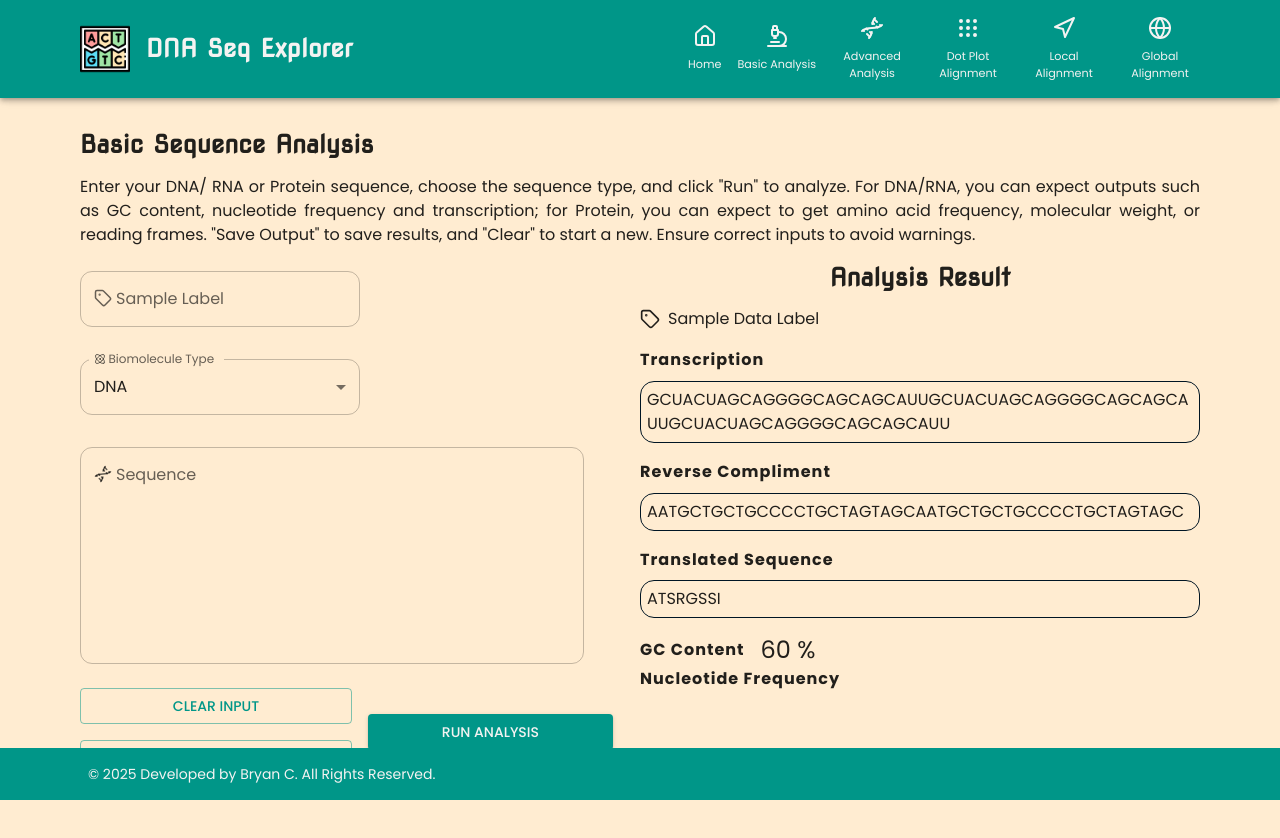
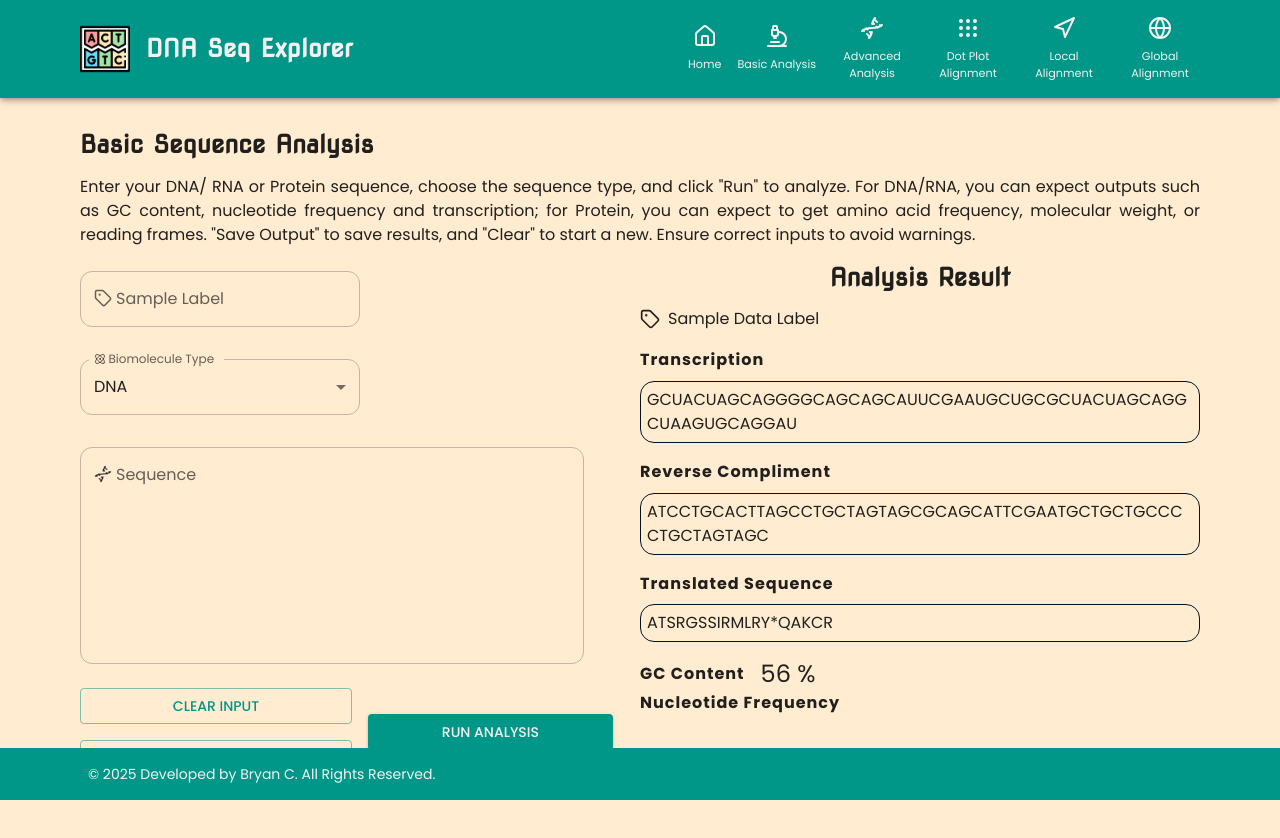
Before and after one commit to bryancastillo10/dna-seq-explorer, a React (Vite) app in the folder client/: page /basic in a window 1280 px wide. Shown: the top 838 px of the page. Built offline with nearby package versions, Linux system fonts and the light colour scheme.

Commit message:
🌐 feature: add dynamic data rendering

```diff
--- a/client/src/components/layout/OutputBasicAnalysisBlock.tsx
+++ b/client/src/components/layout/OutputBasicAnalysisBlock.tsx
@@ -1,6 +1,8 @@
 import { Box, Stack, Typography } from "@mui/material"
 import { Tag } from "lucide-react"
+
 import NucleotideBasicResult from "@/features/singleSeq/components/NucleotideBasicResult"
+import { mockDNAData } from "@/features/singleSeq/api/mockData"
 
 const OutputBasicAnalysisBlock = () => {
 
@@ -17,12 +19,13 @@ const OutputBasicAnalysisBlock = () => {
         <Typography variant="h3" textAlign="center">Analysis Result</Typography>
           <Stack flexDirection="row" alignItems="center" gap={1}>
             <Tag size={20}/>
-
             <Typography>
-              Sample Data Label
+              {mockDNAData.sampleLabel}
             </Typography>
           </Stack>
-          <NucleotideBasicResult/>
+          <NucleotideBasicResult
+            analysisResult={mockDNAData.data}
+          />
       </Box>
   )
 }
--- a/client/src/features/singleSeq/api/mockData.ts
+++ b/client/src/features/singleSeq/api/mockData.ts
@@ -1,5 +1,4 @@
-export const mockDNAData = [
-    {
+export const mockDNAData = {
      "sampleLabel": "Sample Data Label",
      "data": {
         "transcription": "GCUACUAGCAGGGGCAGCAGCAUUCGAAUGCUGCGCUACUAGCAGGCUAAGUGCAGGAU",
@@ -12,11 +11,11 @@ export const mockDNAData = [
             "A": 15
         },
         "translatedSequence": "ATSRGSSIRMLRY*QAKCR"
-    }}
-]
+    }
+}
 
-export const proteinMockData = [
-    {
+
+export const proteinMockData = {
     "sampleLabel": "Sample Protein Label",
     "data": {
         "aminoAcidSequence": "ATSRGSSIYTRMKNPEVDYQRFWSGLHQTYWCAPTRIQKYDFTRGNTVWA",
@@ -44,11 +43,10 @@ export const proteinMockData = [
             "C": 1
         },
         "isoelectricPoint": 9.74}
-    }
-]
+}
 
-export const advancedMockData = [
-    {
+
+export const advancedMockData = {
     "sampleLabel": "ChloroplastTest",
         "codonUsage": {
             "AUG": 0.12280701754385964,
@@ -88,4 +86,3 @@ export const advancedMockData = [
         },
         "prediction": "mitochondrial"
     }
-]
--- a/client/src/features/singleSeq/components/NucleotideBasicResult.tsx
+++ b/client/src/features/singleSeq/components/NucleotideBasicResult.tsx
@@ -1,33 +1,43 @@
 import { Typography, Box } from "@mui/material";
+
 import LongStringResult from "@/components/ui/LongStringResult";
 
-const NucleotideBasicResult = () => {
+import type { BasicNucResult } from "@/features/singleSeq/api/interface";
+
+interface NucleotideBasicResultProps {
+  analysisResult: BasicNucResult<string,number>;
+}
+
+const NucleotideBasicResult = ({analysisResult}: NucleotideBasicResultProps) => {
+  const { transcription,
+          reverseComplement,
+          gcContent,
+          nucleotideFrequency,
+          translatedSequence } = analysisResult;
+
   return (
 		<Box height={400}>
         <LongStringResult
             label="Transcription"
-            result="GCUACUAGCAGGGGCAGCAGCAUUGCUACUAGCAGGGGCAGCAGCAUUGCUACUAGCAGGGGCAGCAGCAUU"
+            result={transcription}
           />
         <LongStringResult
             label="Reverse Compliment"
-            result="AATGCTGCTGCCCCTGCTAGTAGCAATGCTGCTGCCCCTGCTAGTAGC"
+            result={reverseComplement}
         />
         <LongStringResult
             label="Translated Sequence"
-            result="ATSRGSSI"
+            result={translatedSequence}
         />
 
-		{/* GC Content */}
+		    {/* GC Content */}
         <Box sx={{ display:"flex", alignItems:"center", gap: 2 }}>
         	<Typography variant="h6">GC Content</Typography>
-			<Typography variant="h5">60 %</Typography>
+			    <Typography variant="h5">{gcContent} %</Typography>
       	</Box>
 
-
-
-
-		  <Typography variant="h6">Nucleotide Frequency</Typography>
-        </Box>
+        <Typography variant="h6">Nucleotide Frequency</Typography>
+    </Box>
   )
 };
 
```
Also changed, not shown: client/src/features/singleSeq/api/interface.ts (+5 -4 lines), 1 other file (tests, documents, lock files or other folders).
